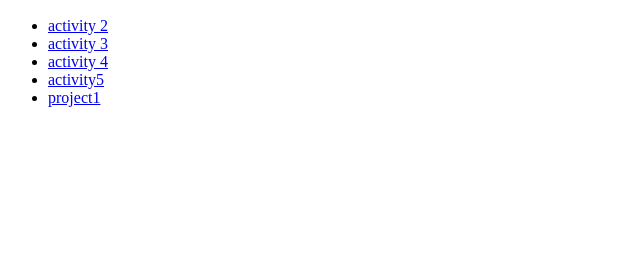
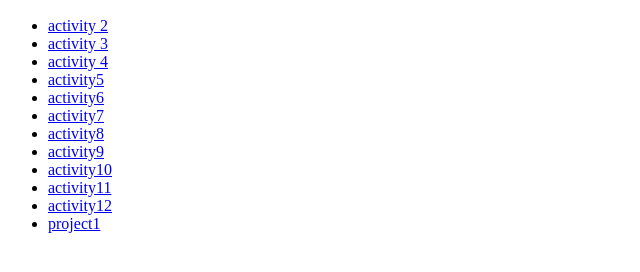
Before and after one commit to Christianrmora/mircrocredential, a plain HTML site: page index.html in a window 1280 px wide. Shown: the part 110-382 px from the top of the page, without its empty margins (0-640 px from the left). Drawn offline with Linux system fonts and the light colour scheme.

Commit message:
Add files via upload

```diff
--- a/index.html
+++ b/index.html
@@ -14,7 +14,16 @@
         <li><a href="day4/activity3.html" target="_blank">activity 3</a></li>
         <li><a href="day5/activity4.html" target="_blank">activity 4</a></li>
         <li><a href="day8/day8.html" target="_blank">activity5</a></li>
+        <li><a href="day9/day9.html" target="_blank">activity6</a></li>
+        <li><a href="day10/day10.html" target="_blank">activity7</a></li>
+        <li><a href="day11/day11.html" target="_blank">activity8</a></li>
+        <li><a href="day12/activity9.html" target="_blank">activity9</a></li>
+        <li><a href="day12/activity10.html" target="_blank">activity10</a></li>
+        <li><a href="day13/activity11.html" target="_blank">activity11</a></li>
+        <li><a href="day14/activity12.html" target="_blank">activity12</a></li>
         <li><a href="1project/1project.html" target="_blank">project1</a></li>
+
+
     </ul>
 </body>
 </html>
```
